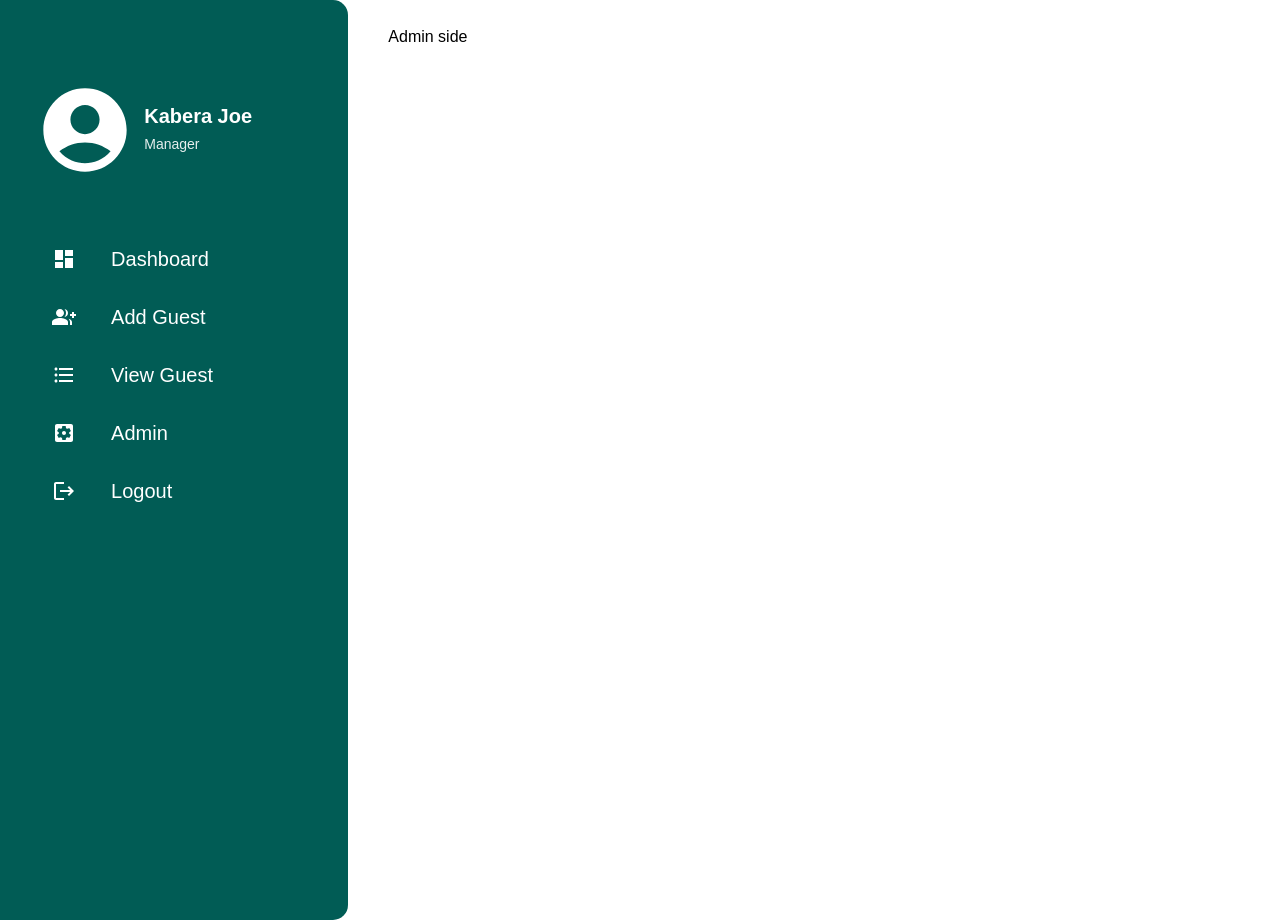
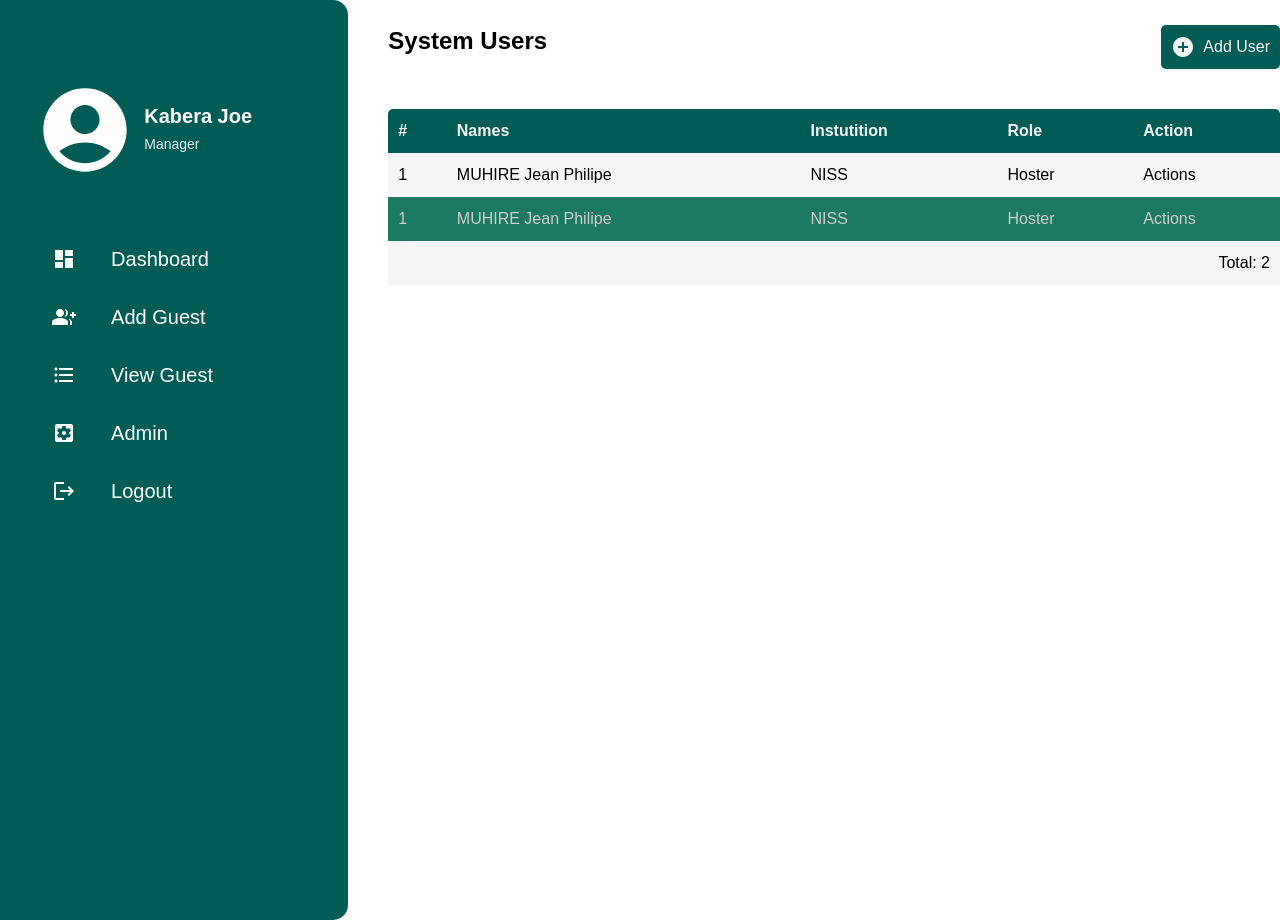
Before and after one commit to rushemaa/guest-management, a React (Vite) app in the folder client/: page /admin in a window 1280 px wide. Built offline with nearby package versions, Linux system fonts and the light colour scheme; the HTML template or start-up script is replaced by a standard one.

Commit message:
User list initial design

```diff
--- a/client/src/App.css
+++ b/client/src/App.css
@@ -66,3 +66,7 @@
   flex-direction: column;
   padding: 25px 0;
 }
+
+button {
+  background-color: #015c55;
+}
--- a/client/src/components/Admin.jsx
+++ b/client/src/components/Admin.jsx
@@ -1,5 +1,6 @@
 import LeftNav from './Leftnav';
 import React from 'react';
+import AddCircleIcon from '@mui/icons-material/AddCircle';
 
 export default function Admin() {
   return (
@@ -8,7 +9,21 @@ export default function Admin() {
         <LeftNav />
       </div>
       <div className="right-side">
-        <h1>Admin side</h1>
+        <div className='flex justify-between'>
+          <h1 className='font-semibold text-2xl'>System Users</h1>
+          <button className='flex justify-center align-center'>
+            <AddCircleIcon/> &nbsp; Add User
+          </button>
+        </div>
+        <div className="list py-10">
+          <table className='w-full report-table'>
+            <tr><th>#</th><th>Names</th><th>Instutition</th><th>Role</th><th>Action</th></tr>
+            <tr><td>1</td><td>MUHIRE Jean Philipe</td><td>NISS</td><td>Hoster</td><td>Actions</td></tr>
+            <tr><td>1</td><td>MUHIRE Jean Philipe</td><td>NISS</td><td>Hoster</td><td>Actions</td></tr>
+
+            <tr><td colSpan={5} className='text-right'>Total: 2</td></tr>
+          </table>
+        </div>
       </div>
     </div>
   );
--- a/client/src/index.css
+++ b/client/src/index.css
@@ -1,9 +1,54 @@
 @tailwind base;
 @tailwind components;
 @tailwind utilities;
+
+:root {
+  --primary-bg: #015c55;
+  --primary-tint-bg: rgb(32, 125, 100, 0.9);
+  --primary-color: whitesmoke;
+}
 
 body {
   margin: 0;
   font-family: 'Work Sans', sans-serif;
   /* font-family: 'open sans', poppins; */
 }
+
+button {
+  display: flex;
+  justify-content: center;
+  align-items: center;
+  background-color: var(--primary-bg);
+  color: var(--primary-color);
+  border-radius: 5px;
+  padding: 10px;
+}
+
+.report-table {
+  border-radius: 5px;
+  padding: 0;
+  background-color: var(--primary-bg);
+  /* background-color: blue; */
+}
+.report-table tr:nth-child(even) {
+  background-color: whitesmoke;
+  cursor: pointer;
+}
+.report-table tr th {
+  text-align: left;
+  padding: 10px;
+  color: var(--primary-color);
+}
+.report-table tr td {
+  padding: 10px;
+}
+.report-table tr:nth-child(odd) td {
+  background-color: var(--primary-tint-bg);
+  color: rgb(207, 205, 205);
+}
+.report-table tr:nth-child(even) td {
+  color: black;
+}
+.report-table tr:not(:last-child):hover {
+  filter: brightness(1.2) blur(.33px);
+}
```
